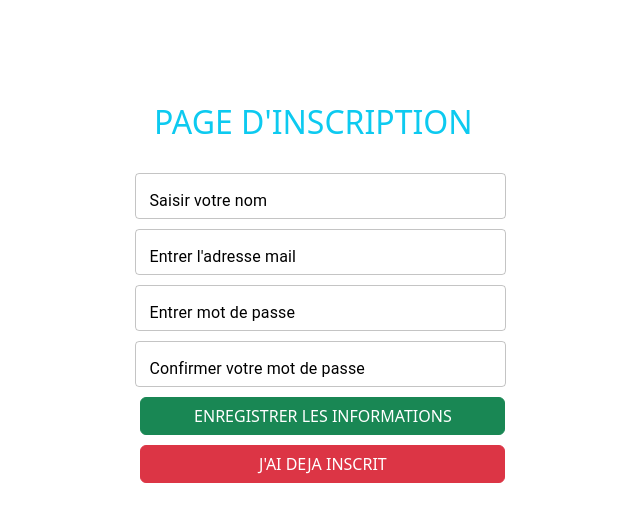
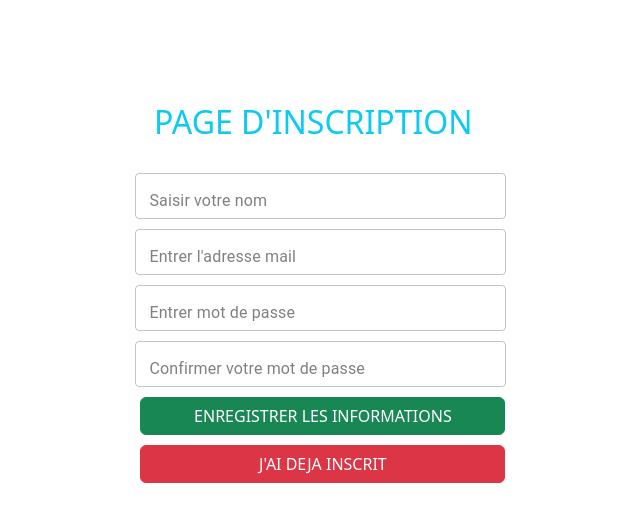
Before and after one commit to tsilefy12/RM_projetM2_Karija, a React (Create React App) app: page /inscription in a window 1280 px wide. Shown: the top 522 px of the page, without its empty margins (373-1013 px from the left). Built offline with nearby package versions, Linux system fonts and the light colour scheme.

Commit message:
modification dans le dossier d'inscription

```diff
--- a/src/Pages/Page_Inscription/Inscription.js
+++ b/src/Pages/Page_Inscription/Inscription.js
@@ -20,7 +20,7 @@ function Inscription() {
                 fullWidth
                 type='text'
                 autoComplete='off'
-                sx={{ input: { color: 'black', fontSize: '2em' }, label: { color: 'black' }, variant: { color: 'black' } }}
+                sx={{ input: { color: 'black', fontSize: '2em' }, label: { color: 'grey' }, variant: { color: 'black' } }}
               />
             </div>
 
@@ -30,7 +30,7 @@ function Inscription() {
                 fullWidth
                 type='email'
                 autoComplete='off'
-                sx={{ input: { color: 'black', fontSize: '2em' }, label: { color: 'black' }, variant: { color: 'black' } }}
+                sx={{ input: { color: 'black', fontSize: '2em' }, label: { color: 'grey' }, variant: { color: 'black' } }}
               />
             </div>
 
@@ -40,7 +40,7 @@ function Inscription() {
                 fullWidth
                 type='text'
                 autoComplete='off'
-                sx={{ input: { color: 'black', fontSize: '2em' }, label: { color: 'black' }, variant: { color: 'black' } }}
+                sx={{ input: { color: 'black', fontSize: '2em' }, label: { color: 'grey' }, variant: { color: 'black' } }}
               />
             </div>
 
@@ -50,7 +50,7 @@ function Inscription() {
                 fullWidth
                 type='text'
                 autoComplete='Off'
-                sx={{ input: { color: 'black', fontSize: '2em' }, label: { color: 'black' }, variant: { color: 'black' } }}
+                sx={{ input: { color: 'black', fontSize: '2em' }, label: { color: 'grey' }, variant: { color: 'black' } }}
               />
             </div>
             <div className='footer'>
```
Also changed, not shown: src/App.js (+9 -9 lines).
